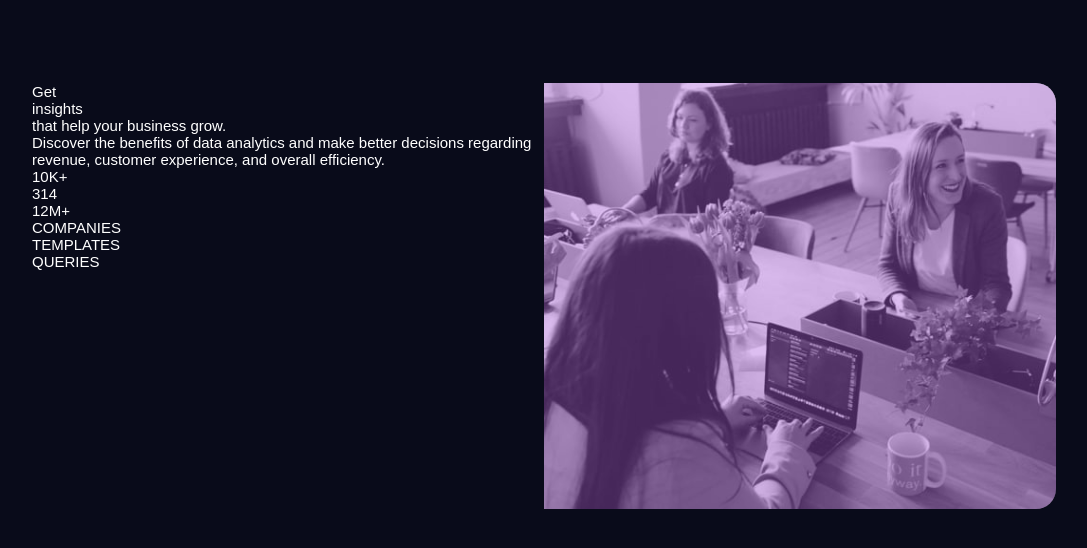
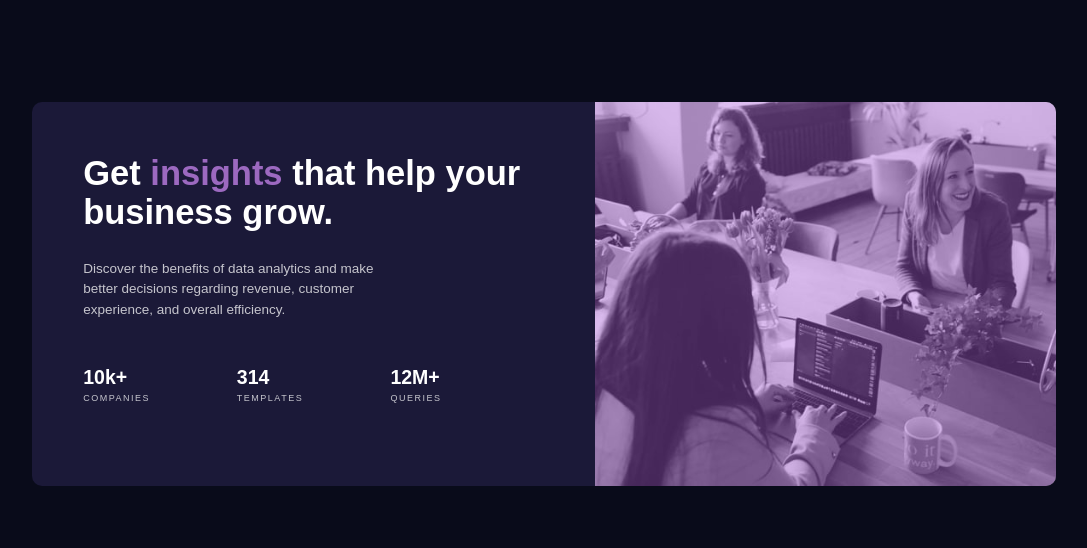
Before and after one commit to Richard-A-Grey/Stats_Preview_Card_Component, a plain HTML site: page index.html in a window 1280 px wide. Shown: the whole page, without its empty margins (96-1183 px from the left). Drawn offline with Linux system fonts and the light colour scheme.

Commit message:
Final touches

```diff
--- a/index.html
+++ b/index.html
@@ -10,11 +10,11 @@
     <div class="full-container">
         <div class="left-container">
             <div class="tittle-containter">
-                <div class="tittle-text">Get <div class="tittle-text-2">insights</div> that help your business grow.</div>
+                <div class="tittle-text">Get <span class="tittle-text-pruple">insights</span> that help your business grow.</div>
             </div>
             <div class="about-text">Discover the benefits of data analytics and make better decisions regarding revenue, customer experience, and overall efficiency.</div>
             <div class="numbers-container">
-                <div class="number1">10K+</div>
+                <div class="number1">10k+</div>
                 <div class="number2">314</div>
                 <div class="number3">12M+</div>
             </div>
--- a/style.css
+++ b/style.css
@@ -6,28 +6,38 @@ body{
     background-color: hsl(233, 47%, 7%);
     color: hsl(0, 0%, 100%);
     margin: 0 auto;
-    padding-top: 6.5%;
+    padding-top: 8%;
     font-family: Arial;
 }
 .full-container{
     display: flex;
     justify-content: center;
     width: 80%;
+    border-radius: 10px;
 }
 .left-container{
+    flex-direction: column;
     width: 50%;
+    display: flex;
+    padding-left: 5%;
+    padding-top: 5%;
+    padding-right: 5%;
+    padding-bottom: 5%;
+    background-color: hsl(244, 38%, 16%);
+    border-top-left-radius: 10px;
+    border-bottom-left-radius: 10px;
 }
 .right-container{
     position: relative;
     width: 50%;
-    border-top-right-radius: 20px;
-    border-bottom-right-radius: 20px;
+    border-top-right-radius: 10px;
+    border-bottom-right-radius: 10px;
 }
 .right-container-image{
     width: 100%;
     height: 100%;
-    border-top-right-radius: 20px;
-    border-bottom-right-radius: 20px;
+    border-top-right-radius: 10px;
+    border-bottom-right-radius: 10px;
 }
 .right-container::after {
     content: "";
@@ -38,16 +48,55 @@ body{
     bottom: 0;
     background-color: hsl(277, 64%, 61%);
     opacity: .4;
-    border-top-right-radius: 20px;
-    border-bottom-right-radius: 20px;
+    border-top-right-radius: 10px;
+    border-bottom-right-radius: 10px;
 }
-
-
-
-
-
-
-
+.tittle-containter{
+    display: flex;
+    margin-bottom: 6%;
+    font-size: 230%;
+    font-weight: bold;
+}
+.tittle-text-pruple{
+    color: hsla(277, 49%, 63%, 0.9);
+}
+.about-text{
+    line-height: 150%;
+    font-size: 90%;
+    width: 70%;
+    color: hsla(0, 0%, 100%, 0.75);
+    margin-bottom: 10%;
+}
+.numbers-container{
+    display: flex;
+    font-size: 130%;
+    font-weight: bold;
+}
+.number1{
+    flex: 1;
+}
+.number2{
+    flex: 1;
+}
+.number3{
+    flex: 1;
+}
+.text-container{
+    display: flex;
+    font-size: 60%;
+    color: hsla(0, 0%, 100%, 0.75);
+    letter-spacing: 1.5px;
+    line-height: 200%;
+}
+.text1{
+    flex: 1;
+}
+.text2{
+    flex: 1;
+}
+.text3{
+    flex: 1;
+}
 
 
 
```
